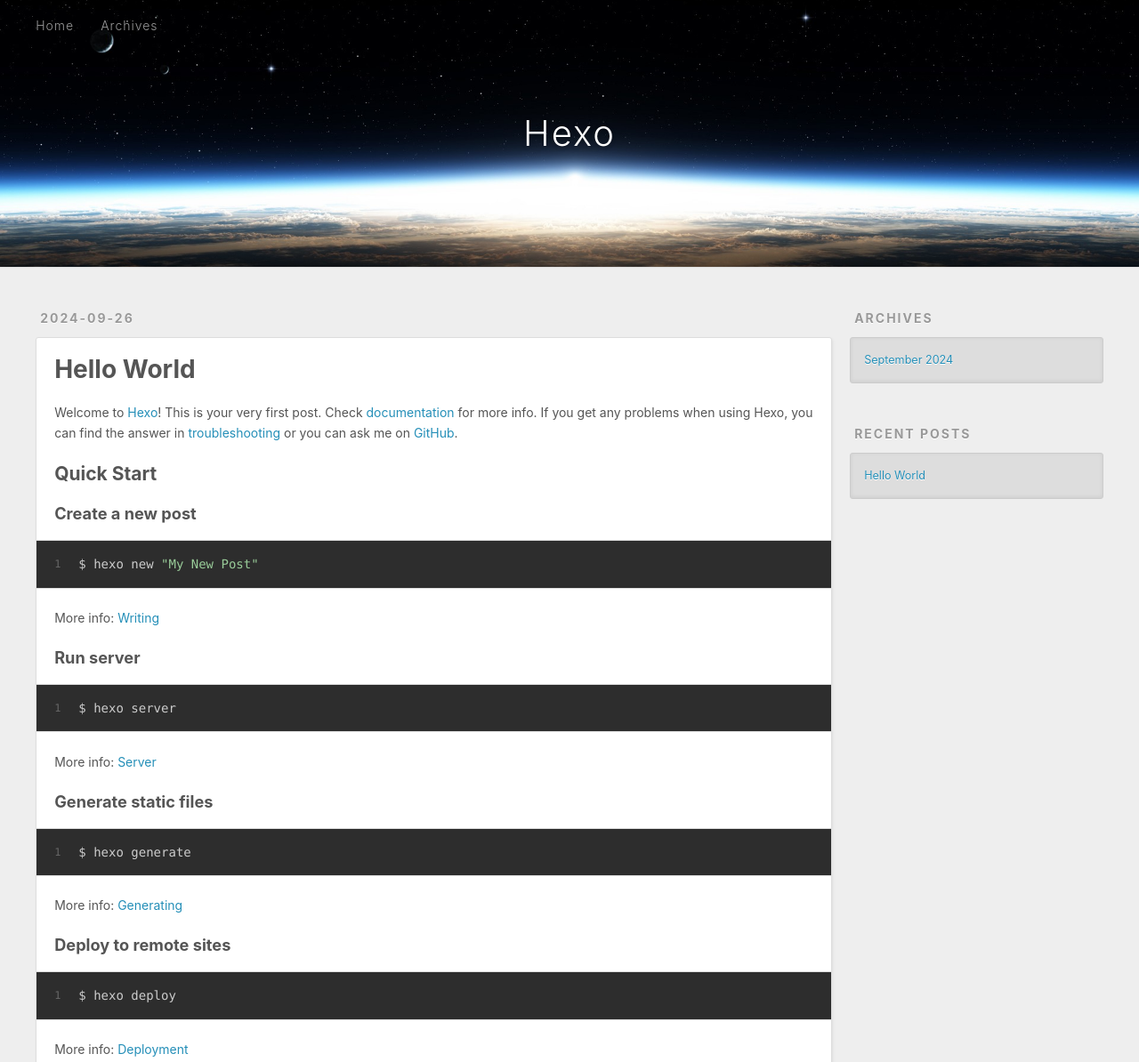
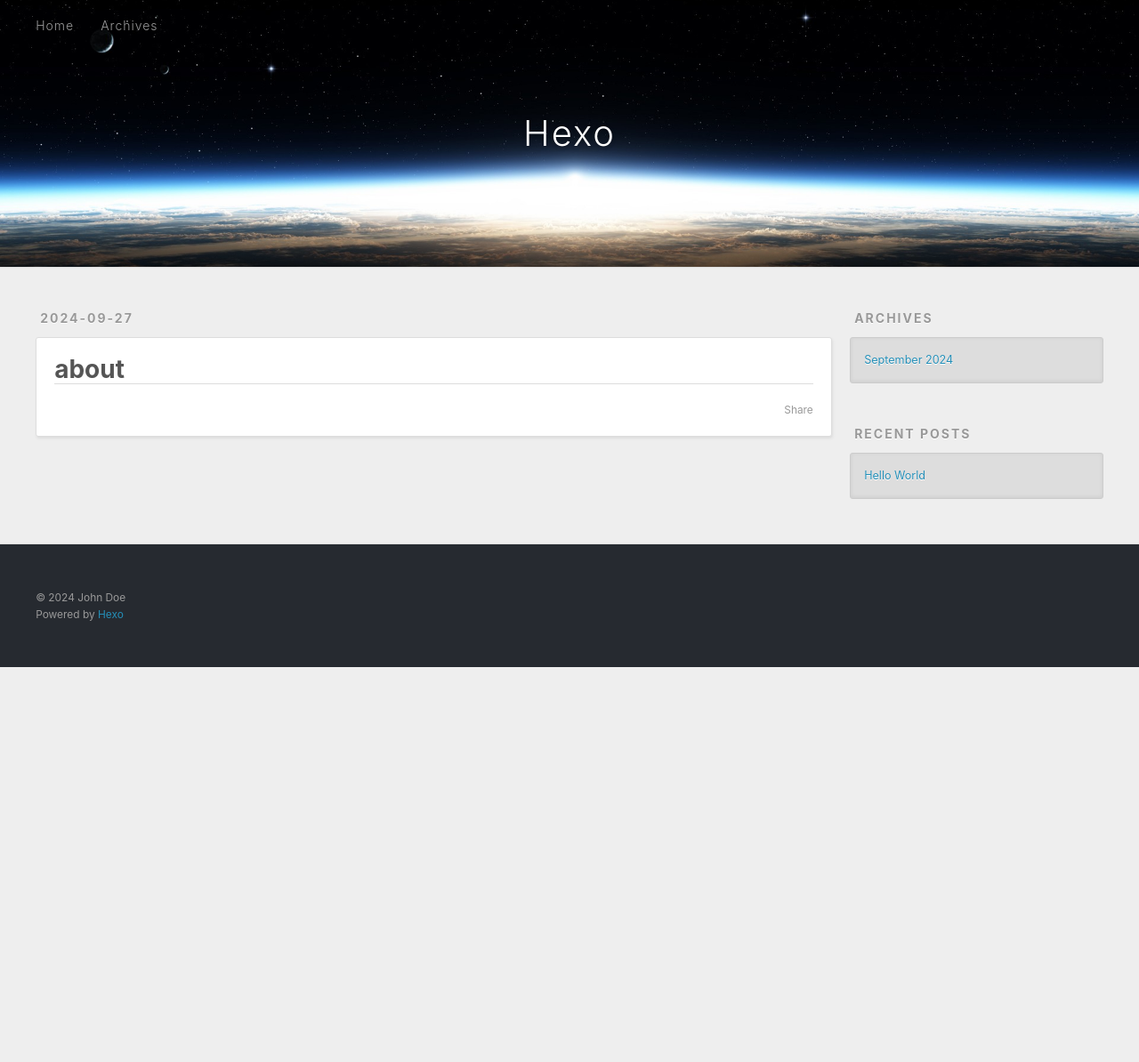
Before and after one commit to emberff/emberff.github.io, a plain HTML site: page about/index.html in a window 1280 px wide. Shown: the top 1194 px of the page at 89% size. After the commit the page ends 800 px from the top, so only its background shows below. Drawn offline with Linux system fonts and the light colour scheme.

Commit message:
Site updated: 2024-09-27 00:57:48

```diff
--- a/index.html
+++ b/about/index.html
@@ -4,13 +4,15 @@
   <meta charset="utf-8">
 
 
-  <title>Hexo</title>
+  <title>about | Hexo</title>
   <meta name="viewport" content="width=device-width, initial-scale=1, shrink-to-fit=no">
   <meta property="og:type" content="website">
-<meta property="og:title" content="Hexo">
-<meta property="og:url" content="http://example.com/index.html">
+<meta property="og:title" content="about">
+<meta property="og:url" content="http://example.com/about/index.html">
 <meta property="og:site_name" content="Hexo">
 <meta property="og:locale" content="en_US">
+<meta property="article:published_time" content="2024-09-26T16:53:53.000Z">
+<meta property="article:modified_time" content="2024-09-26T16:54:35.114Z">
 <meta property="article:author" content="John Doe">
 <meta name="twitter:card" content="summary">
 
@@ -67,12 +69,10 @@
 </header>
 
       <div class="outer">
-        <section id="main">
-
-    <article id="post-hello-world" class="h-entry article article-type-post" itemprop="blogPost" itemscope itemtype="https://schema.org/BlogPosting">
+        <section id="main"><article id="about-" class="h-entry article article-type-about" itemprop="blogPost" itemscope itemtype="https://schema.org/BlogPosting">
   <div class="article-meta">
-    <a href="/2024/09/26/hello-world/" class="article-date">
-  <time class="dt-published" datetime="2024-09-26T15:39:24.626Z" itemprop="datePublished">2024-09-26</time>
+    <a href="/about/index.html" class="article-date">
+  <time class="dt-published" datetime="2024-09-26T16:53:53.000Z" itemprop="datePublished">2024-09-27</time>
 </a>
 
   </div>
@@ -82,8 +82,8 @@
       <header class="article-header">
 
 
-    <h1 itemprop="name">
-      <a class="p-name article-title" href="/2024/09/26/hello-world/">Hello World</a>
+    <h1 class="p-name article-title" itemprop="headline name">
+      about
     </h1>
 
 
@@ -91,35 +91,20 @@
 
     <div class="e-content article-entry" itemprop="articleBody">
 
-        <p>Welcome to <a target="_blank" rel="noopener" href="https://hexo.io/">Hexo</a>! This is your very first post. Check <a target="_blank" rel="noopener" href="https://hexo.io/docs/">documentation</a> for more info. If you get any problems when using Hexo, you can find the answer in <a target="_blank" rel="noopener" href="https://hexo.io/docs/troubleshooting.html">troubleshooting</a> or you can ask me on <a target="_blank" rel="noopener" href="https://github.com/hexojs/hexo/issues">GitHub</a>.</p>
-<h2 id="Quick-Start"><a href="#Quick-Start" class="headerlink" title="Quick Start"></a>Quick Start</h2><h3 id="Create-a-new-post"><a href="#Create-a-new-post" class="headerlink" title="Create a new post"></a>Create a new post</h3><figure class="highlight bash"><table><tr><td class="gutter"><pre><span class="line">1</span><br></pre></td><td class="code"><pre><span class="line">$ hexo new <span class="string">&quot;My New Post&quot;</span></span><br></pre></td></tr></table></figure>
-
-<p>More info: <a target="_blank" rel="noopener" href="https://hexo.io/docs/writing.html">Writing</a></p>
-<h3 id="Run-server"><a href="#Run-server" class="headerlink" title="Run server"></a>Run server</h3><figure class="highlight bash"><table><tr><td class="gutter"><pre><span class="line">1</span><br></pre></td><td class="code"><pre><span class="line">$ hexo server</span><br></pre></td></tr></table></figure>
-
-<p>More info: <a target="_blank" rel="noopener" href="https://hexo.io/docs/server.html">Server</a></p>
-<h3 id="Generate-static-files"><a href="#Generate-static-files" class="headerlink" title="Generate static files"></a>Generate static files</h3><figure class="highlight bash"><table><tr><td class="gutter"><pre><span class="line">1</span><br></pre></td><td class="code"><pre><span class="line">$ hexo generate</span><br></pre></td></tr></table></figure>
-
-<p>More info: <a target="_blank" rel="noopener" href="https://hexo.io/docs/generating.html">Generating</a></p>
-<h3 id="Deploy-to-remote-sites"><a href="#Deploy-to-remote-sites" class="headerlink" title="Deploy to remote sites"></a>Deploy to remote sites</h3><figure class="highlight bash"><table><tr><td class="gutter"><pre><span class="line">1</span><br></pre></td><td class="code"><pre><span class="line">$ hexo deploy</span><br></pre></td></tr></table></figure>
-
-<p>More info: <a target="_blank" rel="noopener" href="https://hexo.io/docs/one-command-deployment.html">Deployment</a></p>
 
 
     </div>
     <footer class="article-footer">
-      <a data-url="http://example.com/2024/09/26/hello-world/" data-id="cm1jiq86e0000esv289lr9fb5" data-title="Hello World" class="article-share-link"><span class="fa fa-share">Share</span></a>
+      <a data-url="http://example.com/about/index.html" data-id="cm1jjf4ao00004cv28o4m2r14" data-title="about" class="article-share-link"><span class="fa fa-share">Share</span></a>
 
 
 
     </footer>
   </div>
 
-</article>
 
 
-
-
+</article>
 
 
 </section>
```
Also changed, not shown: 2024/09/26/hello-world/index.html (+1 -1 lines).
